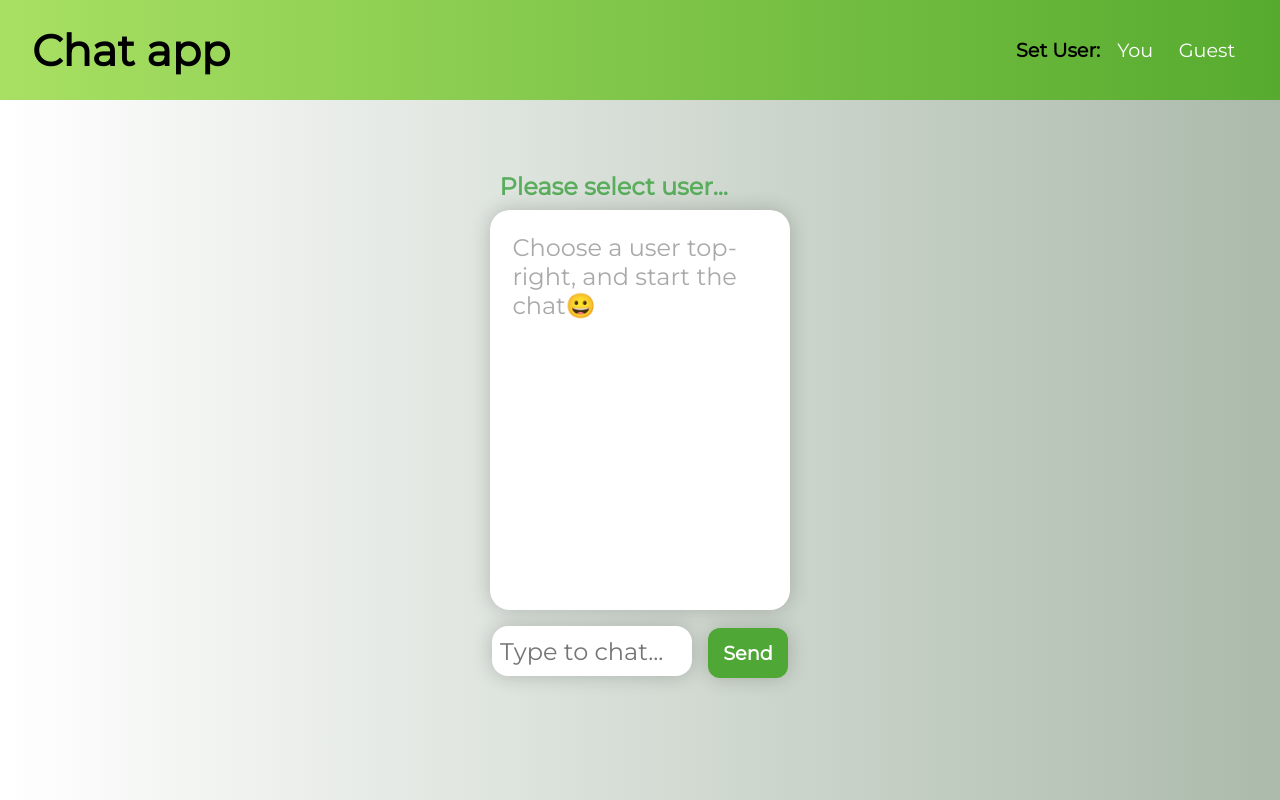
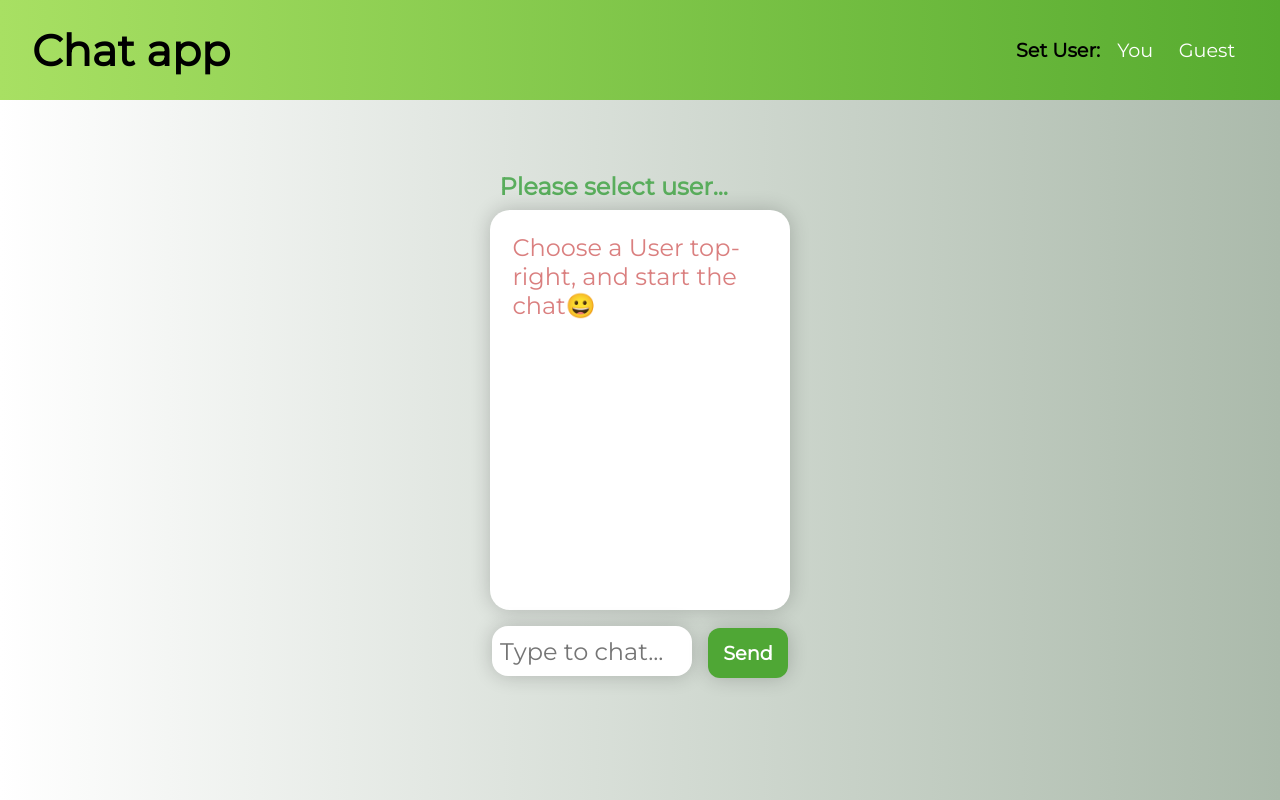
Before and after one commit to visua77/quickchannel-codetest, a React (Create React App) app: page / in a window 1280 px wide. Built offline with nearby package versions, Linux system fonts and the light colour scheme.

Commit message:
added a message if no user selected

```diff
--- a/src/App.js
+++ b/src/App.js
@@ -7,6 +7,7 @@ const App=()=> {
 
   const [users, setUsers] = useState(['You','Guest'])
   const [user, setUser] = useState(undefined)
+  const [description, setDescription] = useState('Choose a User top-right, and start the chat😀')
   const [chatHistory, setChatHistory] = useState([{
     userName:undefined,
     msg: undefined
@@ -28,8 +29,8 @@ const App=()=> {
   return (
     <><Header users={users} user={user} setUser={setUser} />
       <div className="main">
-      <Chat chatHistory={chatHistory} setChatHistory={setChatHistory} users={users} user={user} />
-      <InputMsg setChatMsg={setChatMsg} setSubmit={setSubmit} chatMsg={chatMsg}  />
+      <Chat chatHistory={chatHistory} setChatHistory={setChatHistory} description={description} user={user} />
+      <InputMsg setChatMsg={setChatMsg} setSubmit={setSubmit} chatMsg={chatMsg} user={user} setDescription={setDescription}  />
       </div>
     </>
   )
--- a/src/components/Chat.js
+++ b/src/components/Chat.js
@@ -1,6 +1,6 @@
 import React from 'react'
 
-const Chat = ({chatHistory,setChatHistory,users,user})=> {
+const Chat = ({chatHistory,setChatHistory,description,user})=> {
 
     const deleteMsg = (index)=> {
         const newArray = chatHistory
@@ -23,7 +23,7 @@ const Chat = ({chatHistory,setChatHistory,users,user})=> {
                         }>X</span></p>:null
                         }
                     </div>
-                )):<p>Choose a user top-right, and start the chat😀</p>}
+                )):<p className="description">{description}</p>}
             </div>
         </div>
         </>
--- a/src/components/InputMsg.js
+++ b/src/components/InputMsg.js
@@ -1,11 +1,12 @@
 import React from 'react'
 
-const InputMsg = ({setSubmit, setChatMsg, chatMsg})=> {
+const InputMsg = ({setSubmit, setChatMsg, chatMsg,user,setDescription})=> {
     return(
     <>
     <form onSubmit={(e)=> {
         setSubmit(true)
-        e.preventDefault()}}>
+        e.preventDefault()
+        if(user===undefined)setDescription('Please select a USER top-right to chat!')}}>
         <input onChange={(e)=>
             setChatMsg(e.target.value)}
             placeholder="Type to chat..."
--- a/src/index.css
+++ b/src/index.css
@@ -194,6 +194,10 @@ span {
   cursor: pointer;
 }
 
+.description {
+  color:rgb(218, 127, 127);
+}
+
 @media(max-width:375px){
   h1{
     line-height: 2rem;
```
Also changed, not shown: 1 other file (tests, documents, lock files or other folders).
